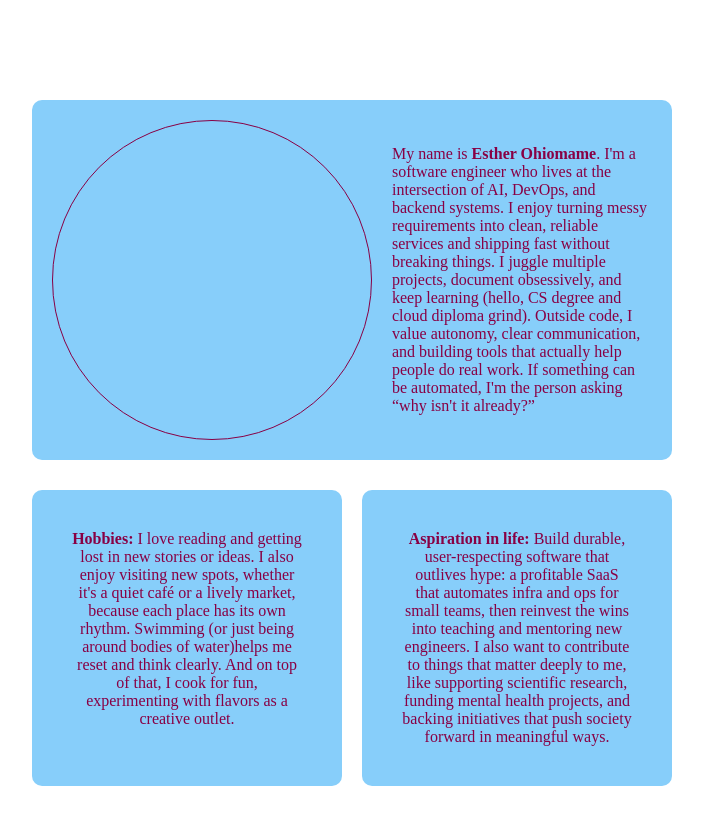
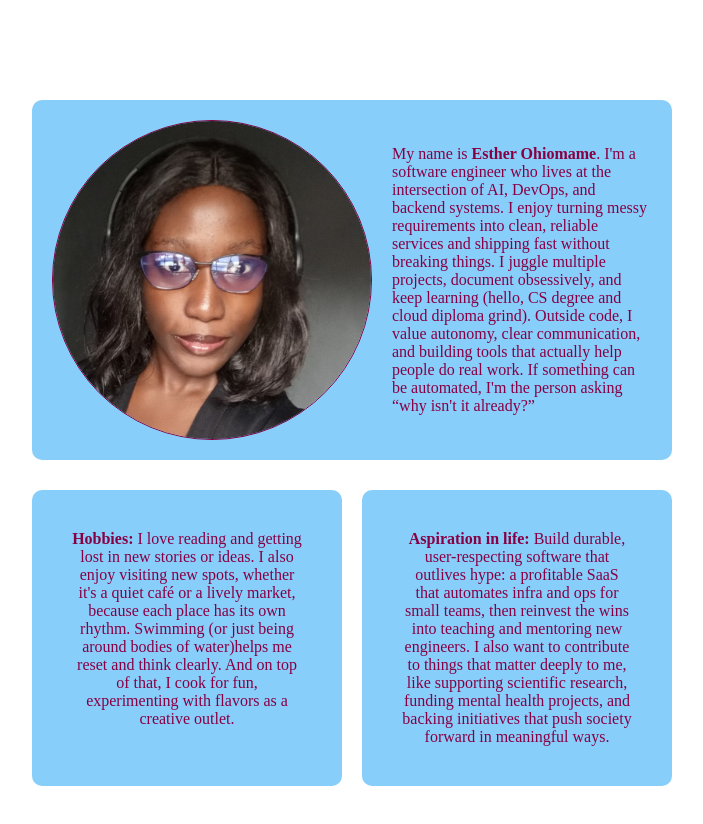
Before and after one commit to alexindevs/altschool_grid_profile, a plain HTML site: page index.html in a window 1280 px wide. Shown: the whole page, without its empty margins (288-991 px from the left). Drawn offline with Linux system fonts and the light colour scheme.

Commit message:
chore: add picture of me

```diff
--- a/index.html
+++ b/index.html
@@ -9,7 +9,9 @@
 <body>
     <div class="grid-container">
         <div class="about">
-            <div class="picture-placeholder"></div>
+            <div class="picture-placeholder">
+              <img src="real_headshot.jpg" alt="Esther Ohiomame">
+            </div>
             <p class="info">
                 My name is <strong>Esther Ohiomame</strong>. I'm a software engineer who lives at the intersection of AI, DevOps, and backend systems. I enjoy turning messy requirements into clean, reliable services and shipping fast without breaking things. I juggle multiple projects, document obsessively, and keep learning (hello, CS degree and cloud diploma grind). Outside code, I value autonomy, clear communication, and building tools that actually help people do real work. If something can be automated, I'm the person asking “why isn't it already?”
               </p>
--- a/style.css
+++ b/style.css
@@ -45,6 +45,15 @@
     height:fit-content;
 }
 
+.picture-placeholder img {
+    width: 100%;
+    height: 100%;
+    border-radius: 50%;
+    object-fit: cover;
+    object-position: center;
+    display: block;
+}
+
 .profile > * {
     display: block;
     margin: 0;
```
Also changed, not shown: real_headshot.jpg (added).
